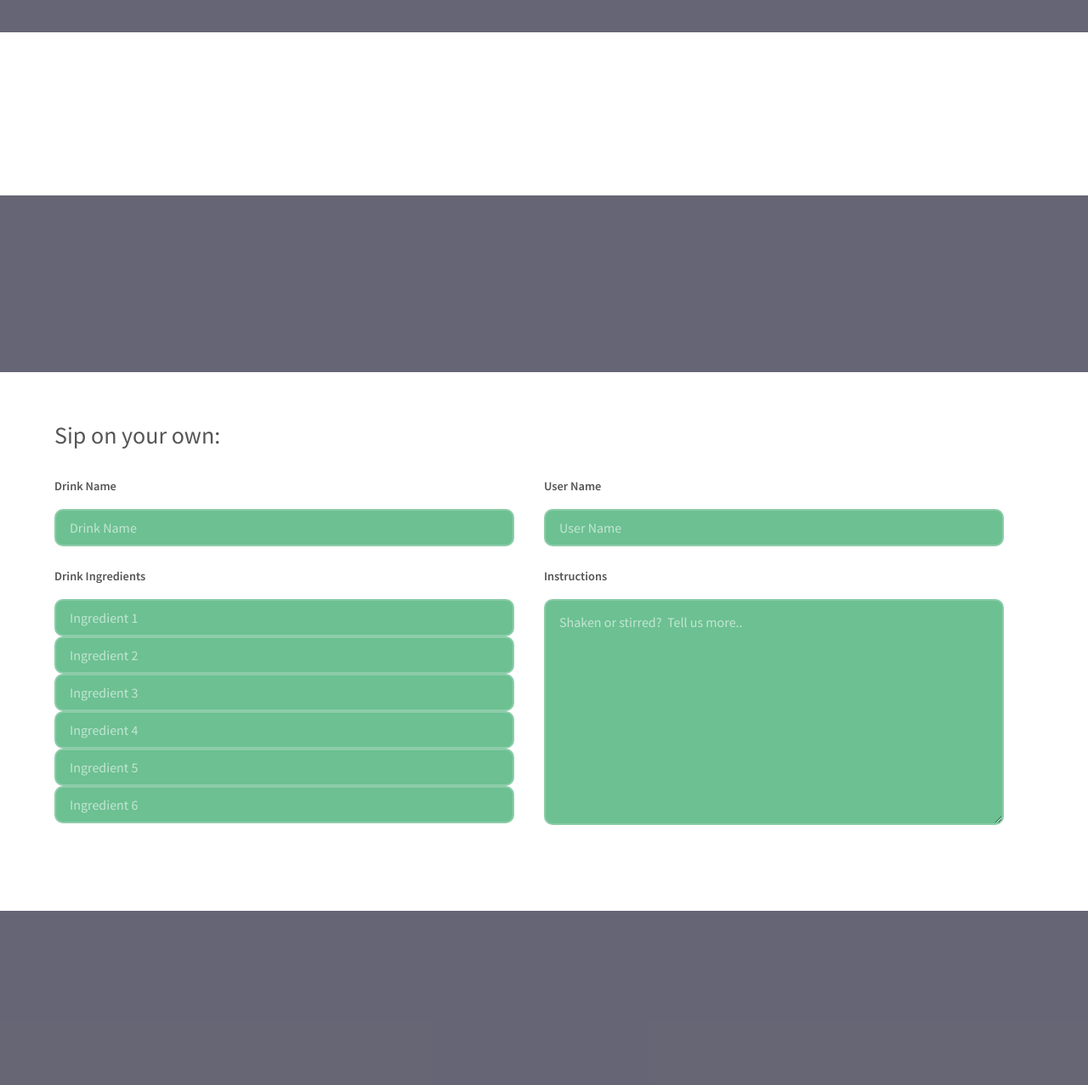
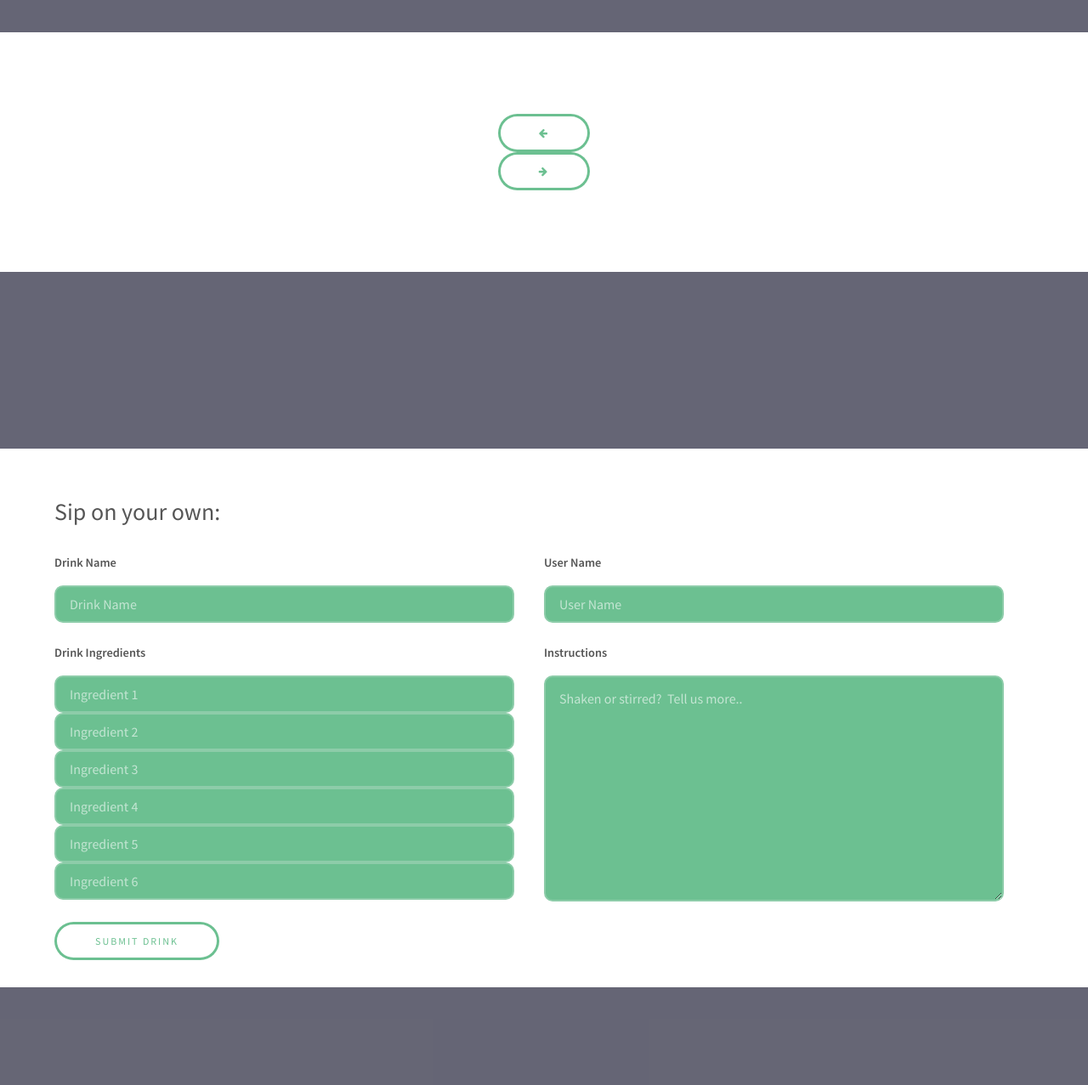
Before and after one commit to kells08/sip-frontend, a plain HTML site: page index.html in a window 1280 px wide. Shown: the part 580-1857 px from the top of the page at 85% size. Drawn offline with Linux system fonts and the light colour scheme; no server answers; a web font is replaced by a local one.

Commit message:
added scroll buttons

```diff
--- a/index.html
+++ b/index.html
@@ -48,7 +48,7 @@
 					</div>
 
 					<footer>
-						<a href="#" class="button">Login</a>
+						<a href="#" id="login-button" class="button">Login</a>
 					</footer>
 				</div>
 			</section>
@@ -57,9 +57,16 @@
 		<!-- Drinks We've Made - Main Body "Three" -->
 			<section id="three" class="wrapper align-center">
 				<div class="inner">
+					<div>
+						<a href="#" id="left-button" class="button"><span class="icon fa-arrow-left"></span></a>
+					</div>
 					<div class="flex flex-2">
-						<!--Drinks will appear here from js-->
+						<!---- Drinks will appear here from js ---->
 					</div>
+					<div>
+						<a href="#" id="right-button" class="button"><span class="icon fa-arrow-right"></span></a>
+					</div>
+
 				</div>
 			</section>
 
@@ -103,10 +110,10 @@
 							<label for="text">Instructions</label>
 							<textarea name="text" id="text" rows="9" placeholder="Shaken or stirred?  Tell us more.."></textarea>
 						</div>
-
-						<ul class="actions">
-							<li><input value="Submit your drink" class="button alt" type="submit"></li>
-						</ul>
+						<!-- Submit Drink Button-->
+						<div>
+								<a href="#" id="submit-drink-button" class="button">Submit Drink</a>
+						</div>
 					</form>
 				</div>
 			</section>
```
